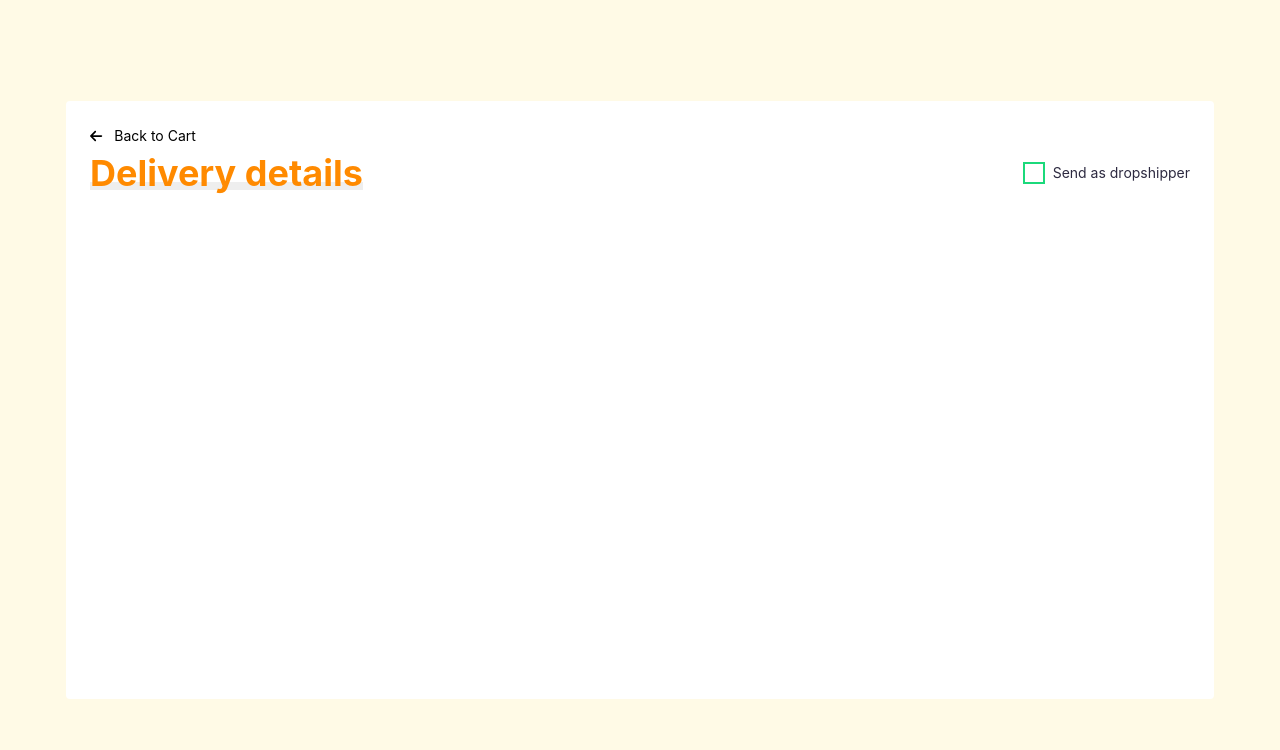
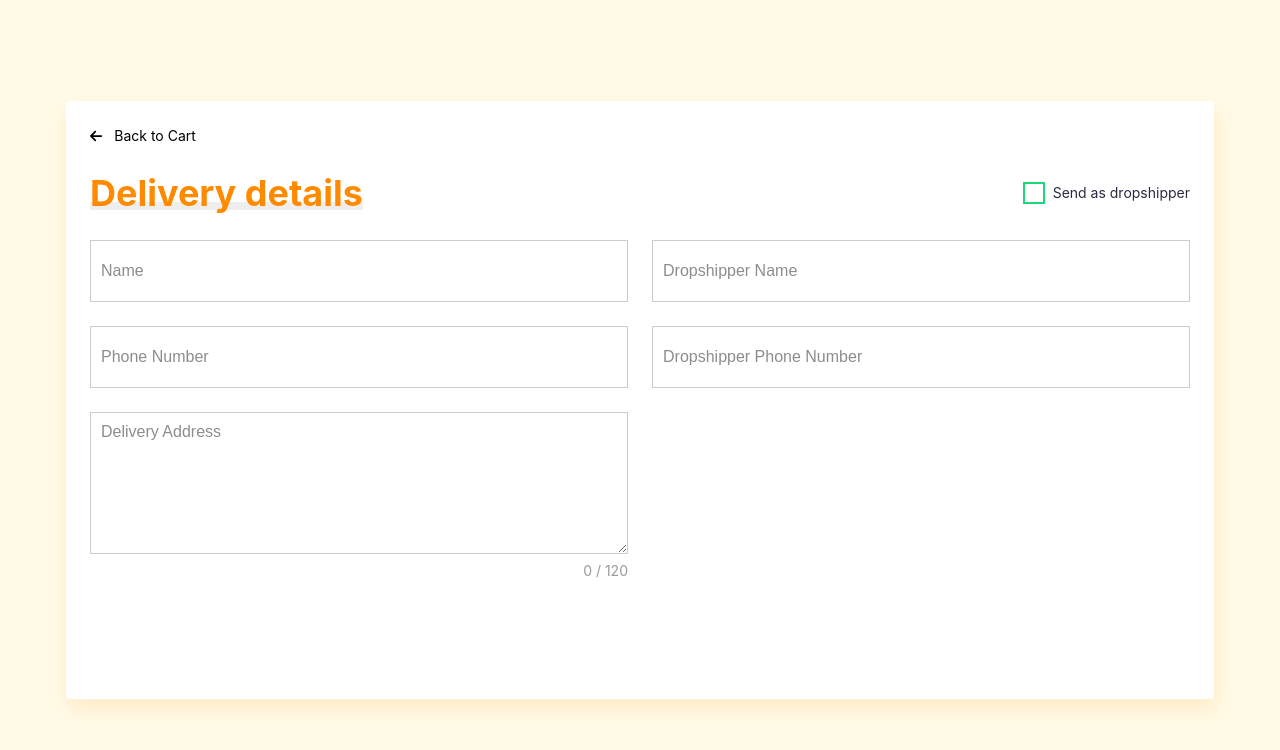
Before and after one commit to imantoafiif/jakmall-app, a Vue app: page / in a window 1280 px wide. Shown: the top 750 px of the page. Built offline with nearby package versions, Linux system fonts and the light colour scheme.

Commit message:
develop step 1

```diff
--- a/src/components/checkbox.vue
+++ b/src/components/checkbox.vue
@@ -4,7 +4,7 @@
 
 <template>
     <div
-        @click="$emit('click')"
+        @click="$emit('action')"
         class="checkbox-container">
         <div>
             <font-awesome-icon
--- a/src/components/main-display.vue
+++ b/src/components/main-display.vue
@@ -1,10 +1,11 @@
 <script setup>
     import checkbox from './checkbox.vue';
     import Title from './title.vue'
+    import { ref } from 'vue';
 
-    const test = () => {
-        console.log(1)
-    }
+    const isDropshipper = ref(false)
+    const name = ref('')
+    const address = ref('')
 </script>
 
 <template>
@@ -13,15 +14,26 @@
             <font-awesome-icon icon="arrow-left" />
             Back to Cart
         </a>
-        <div class="headers">
+        <div class="container__headers">
             <Title :label="'Delivery details'"></Title>
             <div>
                 <checkbox
-                    @click="test"
-                    :value="false"
+                    @action="() => isDropshipper = !isDropshipper"
+                    :value="isDropshipper"
                     :label="'Send as dropshipper'"/>
-                <!-- <input type="checkbox" id="vehicle1" name="vehicle1" value="Bike">
-                <label for="vehicle1"> I have a bike</label>    -->
+            </div>
+        </div>
+        <div class="container__input-grouping">
+            <input placeholder="Name" v-model="name" />
+            <input placeholder="Dropshipper Name" v-model="name" />
+            <input placeholder="Phone Number" v-model="name" />
+            <input placeholder="Dropshipper Phone Number" v-model="name" />
+            <div class="container__input-grouping__textarea-container">
+                <textarea
+                    maxlength="120"
+                    v-model="address"
+                    placeholder="Delivery Address"></textarea>
+                <span>{{ address.length }} / 120</span>
             </div>
         </div>
     </div>
@@ -35,16 +47,57 @@
         border-radius 4px
         padding 24px
         z-index 0
+        display flex
+        flex-direction column
+        gap 20px
+        box-shadow 2px 10px 20px 0 #ff8a0020
 
-        .headers
+        &__headers
             display flex
             justify-content space-between
             align-items center
 
-        > a
+        & > a
             display flex
             flex-direction row
             gap 12px
             align-items center
             cursor pointer
+
+        &__input-grouping
+            width 100%
+            display grid
+            grid-template-columns: 1fr 1fr
+            gap 24px
+
+            &__textarea-container
+                display flex
+                flex-direction column
+                gap 6px
+                align-items flex-end
+
+                > span
+                    color rgba(0, 0, 0, .4)
+
+            input,
+            textarea
+                border 1px solid #CCCCCC
+                padding 0 10px
+                font-family arial
+
+                &::placeholder
+                    font-size 16px
+                    font-weight 500
+                    color rgba(0, 0, 0, .45)
+
+                &:focus
+                    outline: none
+
+            input
+                height 60px
+
+            textarea
+                height 120px
+                padding 10px
+                width  -webkit-fill-available;
 </style>
```
Also changed, not shown: src/components/breadcrumbs.vue (added).
